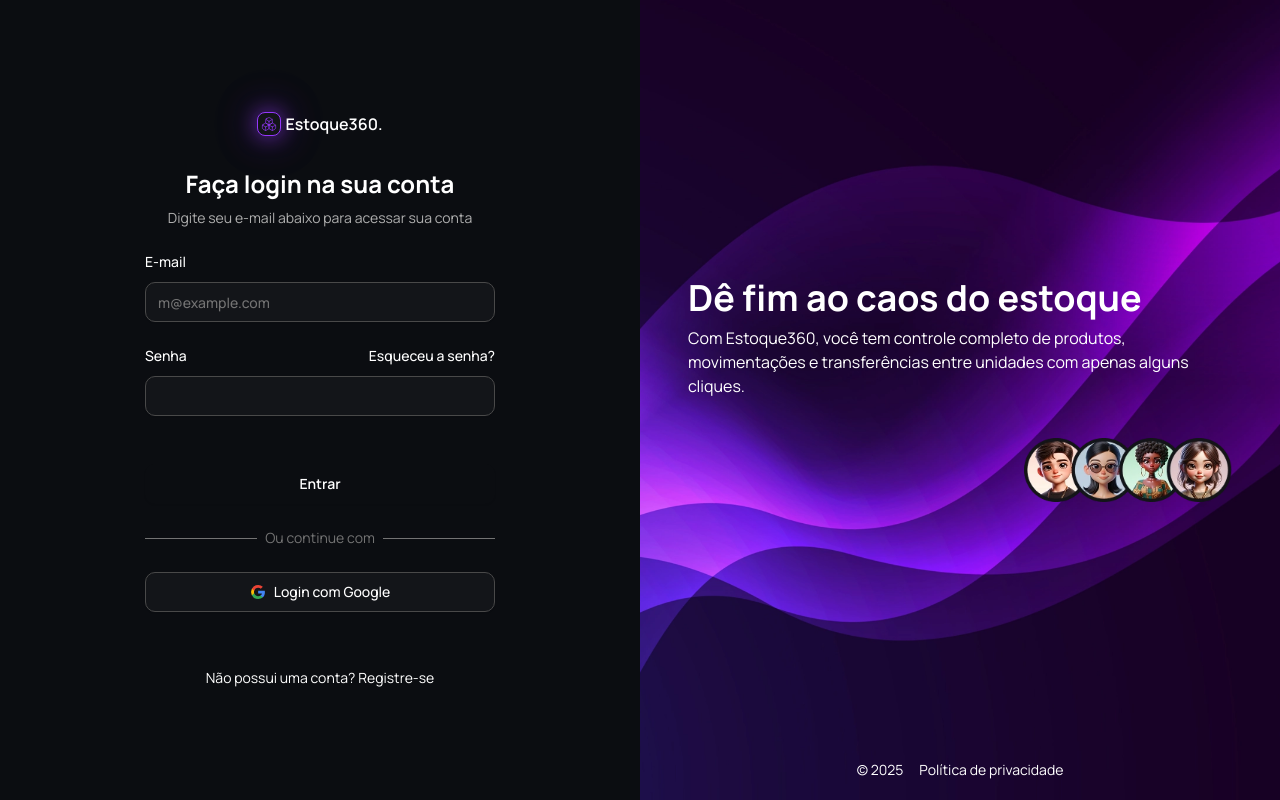
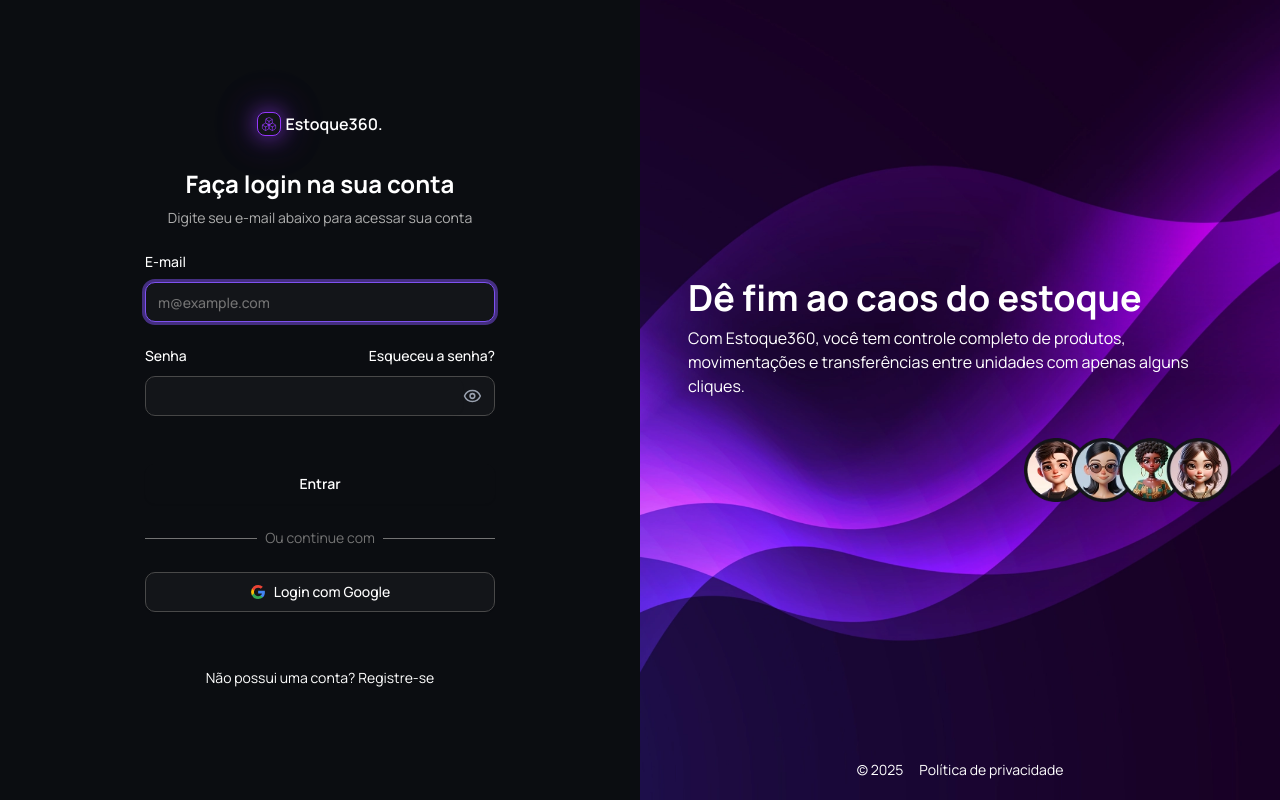
Before and after one commit to oMatheus-Farias/estoque360-front-end, a React (Vite) app: page /auth/sign-in in a window 1280 px wide. Built offline with nearby package versions, Linux system fonts and the light colour scheme; no server answers.

Commit message:
feat: add sign in form with shadcn/ui components and react hook form

```diff
--- a/package.json
+++ b/package.json
@@ -12,6 +12,7 @@
     "typecheck": "tsc --noEmit"
   },
   "dependencies": {
+    "@hookform/resolvers": "^5.2.0",
     "@radix-ui/react-label": "^2.1.7",
     "@radix-ui/react-slot": "^1.2.3",
     "@tailwindcss/vite": "^4.1.11",
@@ -22,10 +23,11 @@
     "lucide-react": "^0.525.0",
     "react": "^19.1.0",
     "react-dom": "^19.1.0",
+    "react-hook-form": "^7.61.1",
     "react-router-dom": "^7.7.0",
     "tailwind-merge": "^3.3.1",
     "tailwindcss": "^4.1.11",
-    "zod": "^4.0.8"
+    "zod": "^4.0.10"
   },
   "devDependencies": {
     "@commitlint/cli": "^19.8.1",
--- /dev/null
+++ b/src/app/helpers/toggleVisiblePassword.tsx
@@ -0,0 +1,37 @@
+import { Eye, EyeClosed } from 'lucide-react';
+
+import { cn } from '../lib/utils';
+
+interface IVisiblePasswordProps {
+  isVisible: boolean;
+  setIsVisible: (isVisible: boolean) => void;
+  className?: string;
+}
+
+export function toggleVisiblePassword({ isVisible, setIsVisible, className }: IVisiblePasswordProps) {
+  return (
+    <>
+      {isVisible ? (
+        <EyeClosed
+          aria-label="Ocultar"
+          onClick={(e: React.MouseEvent<SVGSVGElement>) => {
+            e.preventDefault();
+            e.stopPropagation();
+            setIsVisible(false);
+          }}
+          className={cn('w-5 text-gray-400 hover:cursor-pointer', className)}
+        />
+      ) : (
+        <Eye
+          aria-label="Mostrar"
+          onClick={(e: React.MouseEvent<SVGSVGElement>) => {
+            e.preventDefault();
+            e.stopPropagation();
+            setIsVisible(true);
+          }}
+          className={cn('w-5 text-gray-400 hover:cursor-pointer', className)}
+        />
+      )}
+    </>
+  );
+}
--- /dev/null
+++ b/src/app/validators/zod/auth/signInSchemaValidator.ts
@@ -0,0 +1,14 @@
+import { z } from 'zod';
+
+export const signInSchemaValidator = z.object({
+  email: z.email({
+    message: 'E-mail inválido.',
+  }),
+  password: z
+    .string({
+      message: 'Senha é obrigatória.',
+    })
+    .min(8, {
+      message: 'A senha deve ter no mínimo 8 caracteres.',
+    }),
+});
--- /dev/null
+++ b/src/view/components/ui/Form.tsx
@@ -0,0 +1,114 @@
+import * as LabelPrimitive from '@radix-ui/react-label';
+import { Slot } from '@radix-ui/react-slot';
+import * as React from 'react';
+import { Controller, type ControllerProps, type FieldPath, type FieldValues, FormProvider, useFormContext, useFormState } from 'react-hook-form';
+
+import { cn } from '@/app/lib/utils';
+
+const Form = FormProvider;
+
+type FormFieldContextValue<TFieldValues extends FieldValues = FieldValues, TName extends FieldPath<TFieldValues> = FieldPath<TFieldValues>> = {
+  name: TName;
+};
+
+const FormFieldContext = React.createContext<FormFieldContextValue>({} as FormFieldContextValue);
+
+const FormField = <TFieldValues extends FieldValues = FieldValues, TName extends FieldPath<TFieldValues> = FieldPath<TFieldValues>>({
+  ...props
+}: ControllerProps<TFieldValues, TName>) => {
+  return (
+    <FormFieldContext.Provider value={{ name: props.name }}>
+      <Controller {...props} />
+    </FormFieldContext.Provider>
+  );
+};
+
+const useFormField = () => {
+  const fieldContext = React.useContext(FormFieldContext);
+  const itemContext = React.useContext(FormItemContext);
+  const { getFieldState } = useFormContext();
+  const formState = useFormState({ name: fieldContext.name });
+  const fieldState = getFieldState(fieldContext.name, formState);
+
+  if (!fieldContext) {
+    throw new Error('useFormField should be used within <FormField>');
+  }
+
+  const { id } = itemContext;
+
+  return {
+    id,
+    name: fieldContext.name,
+    formItemId: `${id}-form-item`,
+    formDescriptionId: `${id}-form-item-description`,
+    formMessageId: `${id}-form-item-message`,
+    ...fieldState,
+  };
+};
+
+type FormItemContextValue = {
+  id: string;
+};
+
+const FormItemContext = React.createContext<FormItemContextValue>({} as FormItemContextValue);
+
+function FormItem({ className, ...props }: React.ComponentProps<'div'>) {
+  const id = React.useId();
+
+  return (
+    <FormItemContext.Provider value={{ id }}>
+      <div data-slot="form-item" className={cn('grid gap-2', className)} {...props} />
+    </FormItemContext.Provider>
+  );
+}
+
+function FormLabel({ className, ...props }: React.ComponentProps<typeof LabelPrimitive.Root>) {
+  const { error, formItemId } = useFormField();
+
+  return (
+    <LabelPrimitive.Label
+      data-slot="form-label"
+      data-error={!!error}
+      className={cn('data-[error=true]:text-destructive', className)}
+      htmlFor={formItemId}
+      {...props}
+    />
+  );
+}
+
+function FormControl({ ...props }: React.ComponentProps<typeof Slot>) {
+  const { error, formItemId, formDescriptionId, formMessageId } = useFormField();
+
+  return (
+    <Slot
+      data-slot="form-control"
+      id={formItemId}
+      aria-describedby={!error ? `${formDescriptionId}` : `${formDescriptionId} ${formMessageId}`}
+      aria-invalid={!!error}
+      {...props}
+    />
+  );
+}
+
+function FormDescription({ className, ...props }: React.ComponentProps<'p'>) {
+  const { formDescriptionId } = useFormField();
+
+  return <p data-slot="form-description" id={formDescriptionId} className={cn('text-muted-foreground text-sm', className)} {...props} />;
+}
+
+function FormMessage({ className, ...props }: React.ComponentProps<'p'>) {
+  const { error, formMessageId } = useFormField();
+  const body = error ? String(error?.message ?? '') : props.children;
+
+  if (!body) {
+    return null;
+  }
+
+  return (
+    <p data-slot="form-message" id={formMessageId} className={cn('text-destructive text-sm', className)} {...props}>
+      {body}
+    </p>
+  );
+}
+
+export { Form, FormControl, FormDescription, FormField, FormItem, FormLabel, FormMessage };
--- a/src/view/containers/auth/SignInContainer.tsx
+++ b/src/view/containers/auth/SignInContainer.tsx
@@ -1,5 +1,23 @@
+import { zodResolver } from '@hookform/resolvers/zod';
+import { useForm } from 'react-hook-form';
+import type { z } from 'zod';
+
+import { useAuth } from '@/app/hooks/authHooks/useAuth';
+import { signInSchemaValidator } from '@/app/validators/zod/auth/signInSchemaValidator';
 import { SignInPage } from '@/view/pages/auth/SignIn';
 
+export type SignInForm = z.infer<typeof signInSchemaValidator>;
+
 export default function SignInContainer() {
-  return <SignInPage />;
+  const { handleSignInWithCredentials } = useAuth();
+
+  const form = useForm<SignInForm>({
+    resolver: zodResolver(signInSchemaValidator),
+    defaultValues: {
+      email: '',
+      password: '',
+    },
+  });
+
+  return <SignInPage form={form} handleSignInWithCredentials={handleSignInWithCredentials} />;
 }
--- a/src/view/pages/auth/SignIn/index.tsx
+++ b/src/view/pages/auth/SignIn/index.tsx
@@ -1,14 +1,28 @@
+import { AlertCircle, LoaderCircle } from 'lucide-react';
+import { useState } from 'react';
+import type { useForm } from 'react-hook-form';
 import { Link } from 'react-router-dom';
 
+import { toggleVisiblePassword } from '@/app/helpers/toggleVisiblePassword';
+import type { AuthService } from '@/app/service/AuthService';
 import authAvatars from '@/assets/authAvatars.webp';
 import authImage from '@/assets/authImage.webp';
 import { GoogleIcon } from '@/view/components/GoogleIcon';
 import { LogoIcon } from '@/view/components/LogoIcon';
 import { Button } from '@/view/components/ui/Button';
+import { Form, FormControl, FormField, FormItem, FormMessage } from '@/view/components/ui/Form';
 import { Input } from '@/view/components/ui/Input';
 import { Label } from '@/view/components/ui/Label';
 
-export function SignInPage() {
+interface ISignInPageProps {
+  form: ReturnType<typeof useForm<AuthService.SignInWithCredentialsInput>>;
+  handleSignInWithCredentials: (data: AuthService.SignInWithCredentialsInput) => void;
+}
+
+export function SignInPage({ form, handleSignInWithCredentials }: ISignInPageProps) {
+  const [visiblePassword, setVisiblePassword] = useState(false);
+  const isPending = form.formState.isSubmitting;
+
   return (
     <div className="bg-estoque360-primary-500 flex h-screen w-full items-center justify-center px-5 xl:px-0">
       <div className="w-full xl:flex-1">
@@ -22,17 +36,48 @@
         </div>
 
         <div className="mt-6 w-full">
-          <form className="mx-auto flex w-full max-w-[350px] flex-col gap-6">
+          <Form {...form}>
+            <form onSubmit={form.handleSubmit(handleSignInWithCredentials)} className="mx-auto flex w-full max-w-[350px] flex-col gap-6">
+              <FormField
+                name="email"
+                control={form.control}
+                render={() => (
+                  <FormItem>
+                    <FormControl>
                       <Label htmlFor="email" className="flex flex-col items-start gap-2.5 text-sm text-white">
                         E-mail
                         <Input
                           id="email"
                           type="email"
                           placeholder="m@example.com"
-                className="border-estoque360-gray-600 bg-estoque360-muted-foreground-500 placeholder:text-estoque360-gray-400 focus:border-estoque360-primary-500 h-10 w-full rounded-[10px] border px-3 text-sm text-white focus:outline-none"
+                          disabled={isPending}
+                          autoFocus
+                          autoComplete="email"
+                          autoCorrect="off"
+                          spellCheck="false"
+                          autoCapitalize="none"
+                          aria-label="E-mail"
+                          {...form.register('email')}
+                          className={`${form.formState.errors.email ? 'border-rose-500 focus-visible:border-rose-500 focus-visible:ring-rose-500/50' : 'border-estoque360-gray-600'} bg-estoque360-muted-foreground-500 placeholder:text-estoque360-gray-400 h-10 w-full rounded-[10px] border px-3 text-sm text-white focus:outline-none`}
                         />
                       </Label>
+                    </FormControl>
+                    {form.formState.errors.email && (
+                      <div className="flex items-center gap-2 font-light text-red-500">
+                        <AlertCircle className="max-h-2.5 min-h-2.5 max-w-2.5 min-w-2.5" />
+                        <FormMessage className="text-xs" />
+                      </div>
+                    )}
+                  </FormItem>
+                )}
+              />
 
+              <FormField
+                name="password"
+                control={form.control}
+                render={() => (
+                  <FormItem>
+                    <FormControl>
                       <Label htmlFor="password" className="flex flex-col items-start gap-2.5 text-sm text-white">
                         <div className="flex w-full items-center justify-between">
                           <span>Senha</span>
@@ -40,23 +85,50 @@
                             Esqueceu a senha?
                           </Link>
                         </div>
+                        <div
+                          className={`${form.formState.errors.password ? 'border-rose-500 has-focus-visible:ring-rose-500/50' : 'border-estoque360-gray-600 has-focus-visible:border-estoque360-detail01-500'} bg-estoque360-muted-foreground-500 has-focus:ring-estoque360-detail02-500/50 relative flex h-10 w-full items-center rounded-[10px] border pr-3 font-light has-focus:ring-[3px]`}
+                        >
                           <Input
                             id="password"
-                type="password"
                             placeholder=""
-                className="border-estoque360-gray-600 bg-estoque360-muted-foreground-500 placeholder:text-estoque360-gray-400 focus:border-estoque360-primary-500 h-10 w-full rounded-[10px] border px-3 text-sm text-white focus:outline-none"
+                            type={visiblePassword ? 'text' : 'password'}
+                            disabled={isPending}
+                            autoComplete="current-password"
+                            autoCorrect="off"
+                            spellCheck="false"
+                            autoCapitalize="none"
+                            autoFocus={false}
+                            aria-label="Senha"
+                            {...form.register('password')}
+                            className="placeholder:text-estoque360-gray-400 h-full w-full rounded-[10px] border-none px-3 text-sm text-white focus:outline-none focus-visible:border-none focus-visible:ring-0"
                           />
+                          {toggleVisiblePassword({
+                            isVisible: visiblePassword,
+                            setIsVisible: setVisiblePassword,
+                          })}
+                        </div>
                       </Label>
+                    </FormControl>
+                    {form.formState.errors.password && (
+                      <div className="flex items-center gap-2 font-light text-red-500">
+                        <AlertCircle className="max-h-2.5 min-h-2.5 max-w-2.5 min-w-2.5" />
+                        <FormMessage className="text-xs" />
+                      </div>
+                    )}
+                  </FormItem>
+                )}
+              />
 
               <div className="mt-6 flex flex-col justify-center gap-6">
                 <Button
                   type="submit"
+                  disabled={isPending}
                   style={{
                     background: 'var(--gradient-estoque360-primary)',
                   }}
                   className="h-10 w-full cursor-pointer rounded-[10px] text-sm font-semibold text-white transition-all duration-300 hover:scale-[1.02] hover:shadow-[0_0_10px_rgba(148,56,251,0.5),0_0_20px_rgba(148,56,251,0.3),0_0_30px_rgba(148,56,251,0.1)]"
                 >
-                Entrar
+                  {isPending ? <LoaderCircle aria-label="Carregando" className="animate-spin" /> : 'Entrar'}
                 </Button>
 
                 <div className="flex items-center justify-between gap-2">
@@ -66,7 +138,8 @@
                 </div>
 
                 <Button
-                type="submit"
+                  type="button"
+                  disabled={isPending}
                   className="border-estoque360-gray-600 bg-estoque360-muted-foreground-500 hover:bg-estoque360-muted-foreground-500/40 flex h-10 w-full cursor-pointer items-center gap-2 rounded-[10px] border transition-all duration-200"
                 >
                   <GoogleIcon />
@@ -78,6 +151,7 @@
                 Não possui uma conta? Registre-se
               </Link>
             </form>
+          </Form>
         </div>
       </div>
 
```
Also changed, not shown: 1 other file (tests, documents, lock files or other folders). Lines whose indentation alone changed are shown as unchanged.
